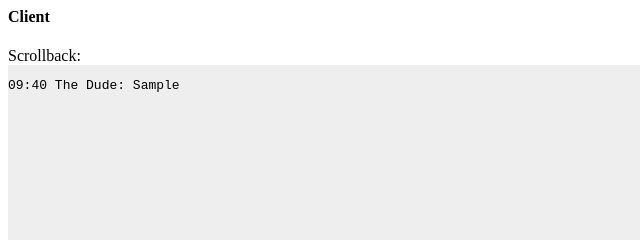
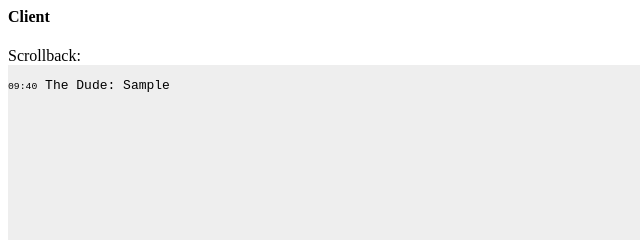
Before and after one commit to radupotop/nerdlog, a website: page client/index.html in a window 1280 px wide. Both pictures are taken after typing "Sample" into the empty fields and a click on the input "Send". Shown: the top 240 px of the page, 0-640 px from the left. Drawn offline with nearby package versions, Linux system fonts and the light colour scheme; some packages are replaced by stand-ins of ours; no server answers.

Commit message:
small fixes

```diff
--- a/client/index.html
+++ b/client/index.html
@@ -10,7 +10,7 @@
     <br>
     <div style="background: #eee; font-family: monospace; height: 200px; overflow: auto;">
         <p ng-repeat="e in scrollback">
-            <span ng-bind="e.timestamp | date: 'HH:mm'"></span>
+            <span ng-bind="e.timestamp | date: 'HH:mm'" style="font-size: .75em;"></span>
             <span ng-bind="e.user"></span>:
             <span ng-bind="e.msg"></span>
         </p>
--- a/server/server.js
+++ b/server/server.js
@@ -24,9 +24,9 @@ io.on('connection', function(socket) {
      */
     socket.on('msg', function(data) {
 
+        data.timestamp = new Date().toISOString();
+
         console.log(data);
-
-        data.timestamp = new Date().toISOString();
 
         socket.broadcast.emit('scrollback', data);
         socket.emit('ack', data);
```
